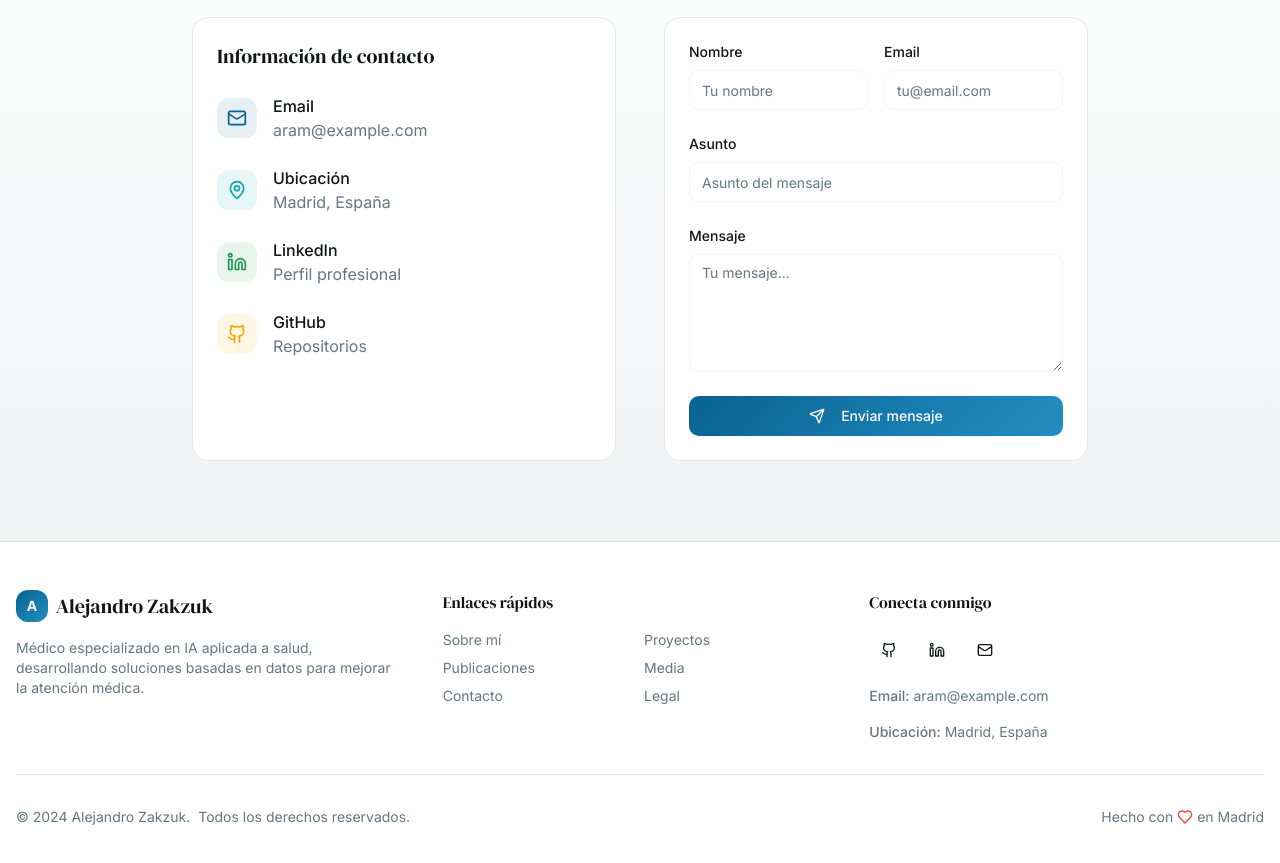
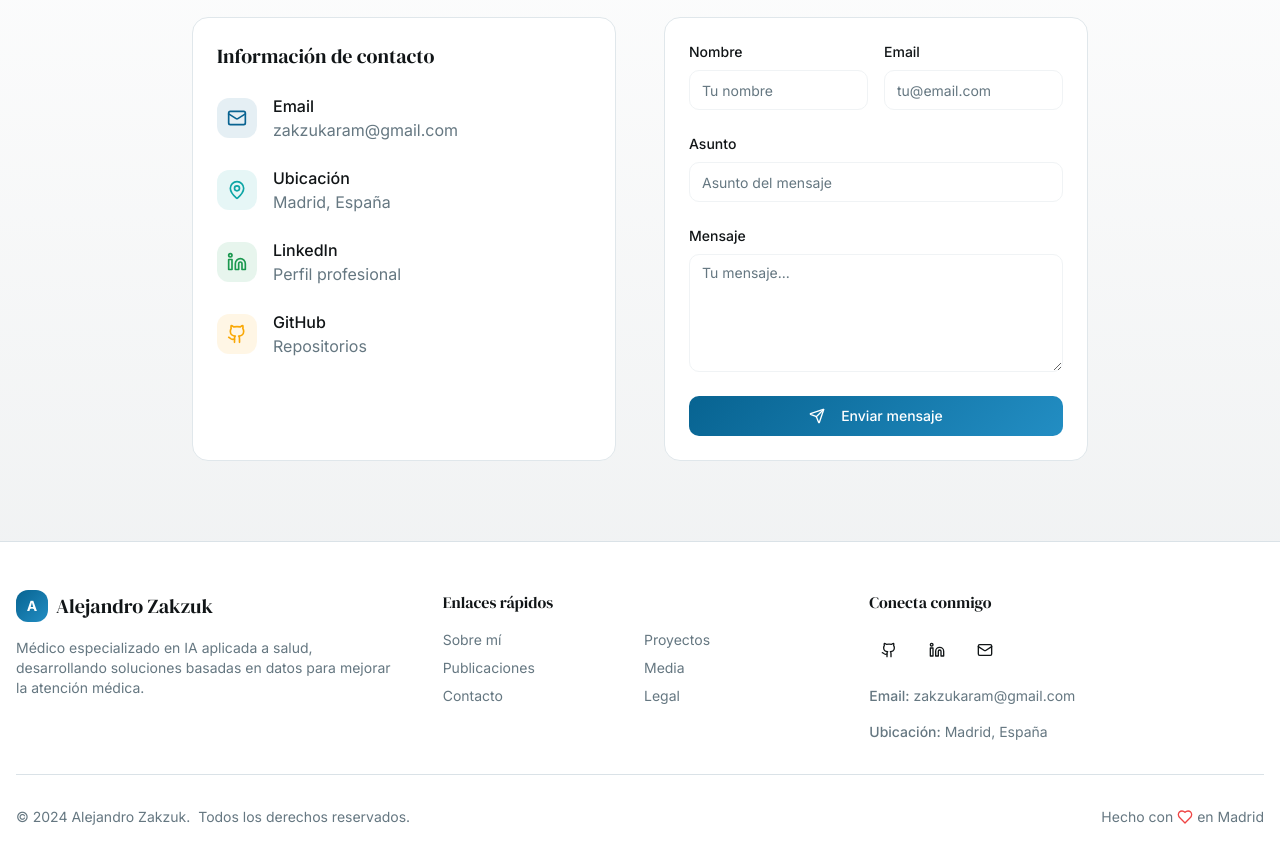
Before and after one commit to Aram9574/med-ia-hub, a React (Vite) app: page / in a window 1280 px wide. Shown: the part 3380-4243 px from the top of the page. Built offline with nearby package versions, Linux system fonts and the light colour scheme.

Commit message:
Manual edit: src/data/content.ts
Edited UI in Lovable

```diff
--- a/src/data/content.ts
+++ b/src/data/content.ts
@@ -61,7 +61,7 @@ export const personalInfo = {
     en: "Physician | AI Applied to Healthcare | Interoperability and Clinical Data"
   },
   location: "Madrid, España",
-  email: "aram@example.com",
+  email: "zakzukaram@gmail.com",
   linkedin: "https://www.linkedin.com/in/aram-profile",
   github: "https://github.com/Aram9574",
   bio: {
```
